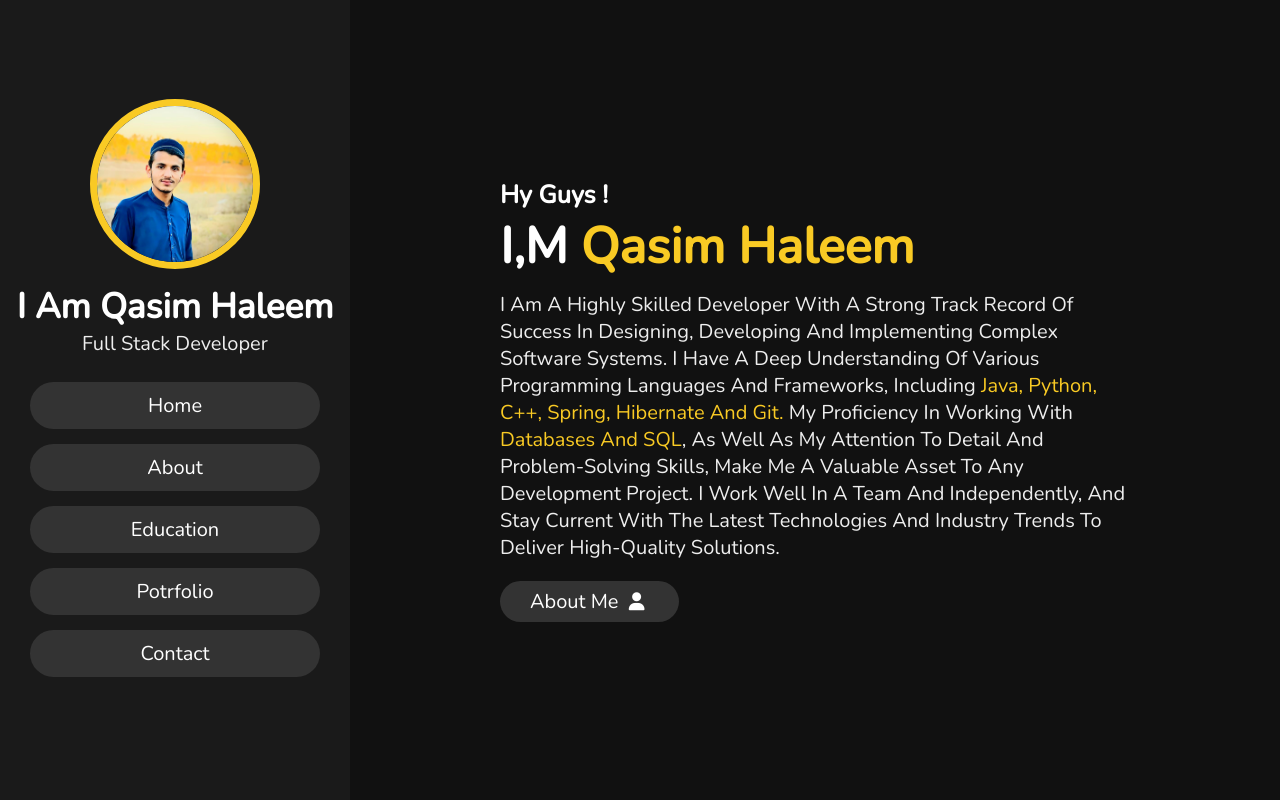
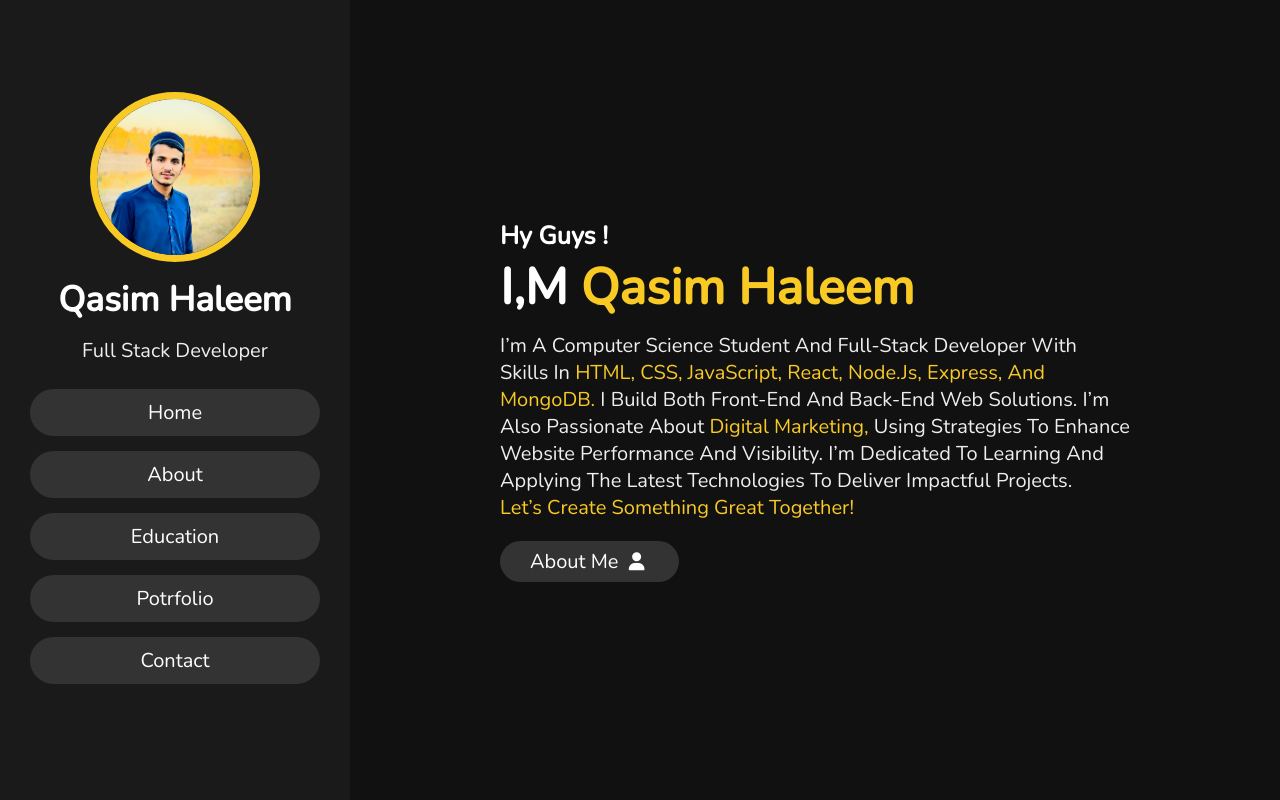
Before and after one commit to MQasim10/my, a plain HTML site: page index.html in a window 1280 px wide. Shown: the top 800 px of the page. Drawn offline with nearby package versions, Linux system fonts and the light colour scheme.

Commit message:
home section modified

```diff
--- a/index.html
+++ b/index.html
@@ -15,7 +15,7 @@
   <header>
     <div class="user">
       <img class="img" src="./pic/pic.jpg" alt="">
-      <h2 class="name"> I Am Qasim Haleem</h2>
+      <h2 class="name">Qasim Haleem</h2> <br>
       <p class="post">Full Stack developer</p>
 
     </div>
@@ -38,14 +38,14 @@
       <h3>Hy Guys !</h3>
       <h1>I,M <span>Qasim Haleem</span></h1>
 
-      <p> I am a highly skilled developer with a strong track record of success in designing, developing and
-        implementing
-        complex software systems. I have a deep understanding of various programming languages and frameworks, including
-        <span> Java, Python, C++, Spring, Hibernate and Git.</span> My proficiency in working with <span> databases and
-          SQL</span>, as well as my attention to detail and problem-solving skills, make me a valuable asset to any
-        development project. I work well in a team and independently, and stay current with the latest technologies and
-        industry trends to deliver high-quality solutions.
-
+      <p> I’m a Computer Science student and Full-Stack Developer with skills in <span>HTML, CSS, JavaScript, React,
+          Node.js,
+          Express, and MongoDB.</span> I build both front-end and back-end web solutions.
+        I’m also passionate about <span>Digital Marketing, </span>using strategies to enhance website performance and
+        visibility. I’m
+        dedicated to learning and applying the latest technologies to deliver impactful projects.
+        <br>
+        <span>Let’s create something great together!</span>
       </p>
       <a href="#about"><button class="btn">About me <i class="fas fa-user"></i></button></a>
 
```
